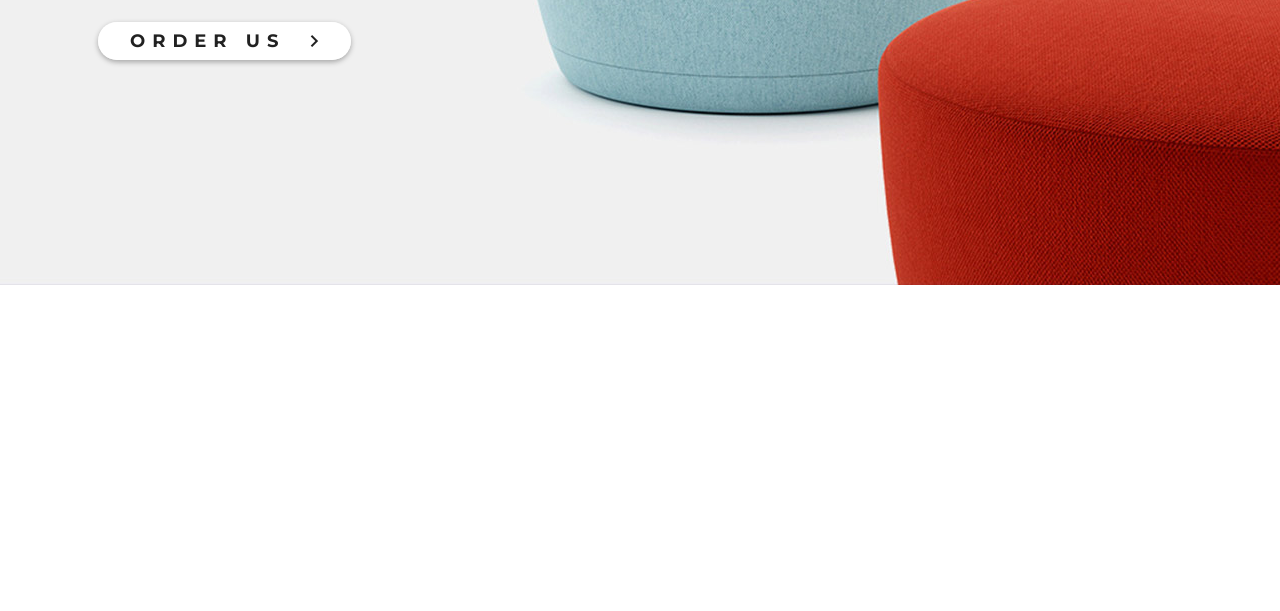
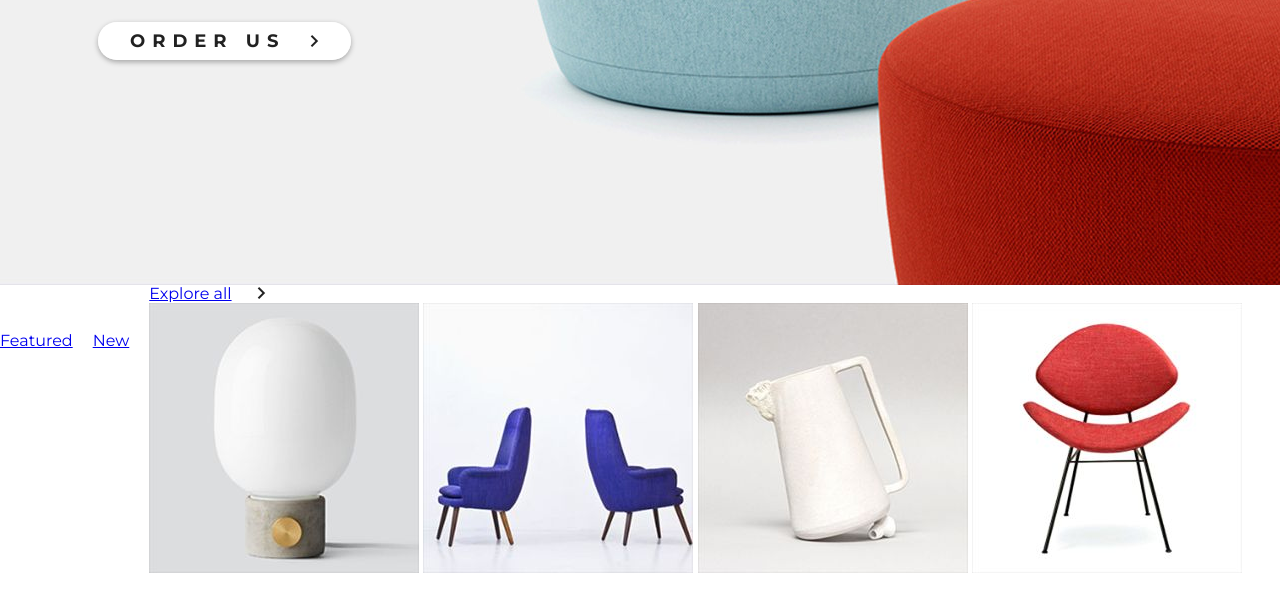
Before and after one commit to pavalex/interior, a plain HTML site: page index.html in a window 1280 px wide. Shown: the part 515-1126 px from the top of the page. Drawn offline with Linux system fonts and the light colour scheme.

Commit message:
Добавил фото продуктов

```diff
--- a/index.html
+++ b/index.html
@@ -37,7 +37,19 @@
         <a class="order" href="#">Order us<img class="arrow" src="images/arrow.png" alt="arrow"></a>
     </div>
     <section class="featured clearfix">
-
+        <div class="featured__menu">
+            <ul class="menu__list">
+                <li><a href="#" class="featured__link">Featured</a></li>
+                <li><a href="#" class="featured__link">New</a></li>
+            </ul>
+            <a class="featured__expl" href="#">Explore all<img class="arrow" src="images/arrow.png" alt="arrow"></a>
+        </div>
+        <div class="featured__product">
+            <img src="images/product-1.jpg" alt="product">
+            <img src="images/product-2.jpg" alt="product">
+            <img src="images/product-3.jpg" alt="product">
+            <img src="images/product-4.jpg" alt="product">
+        </div>
     </section>
     <section class="exclusive clearfix">
         <div class="exclusive__left">
```
Also changed, not shown: images/product-1.jpg (added), images/product-2.jpg (added), images/product-3.jpg (added), images/product-4.jpg (added). Lines whose indentation alone changed are shown as unchanged.
